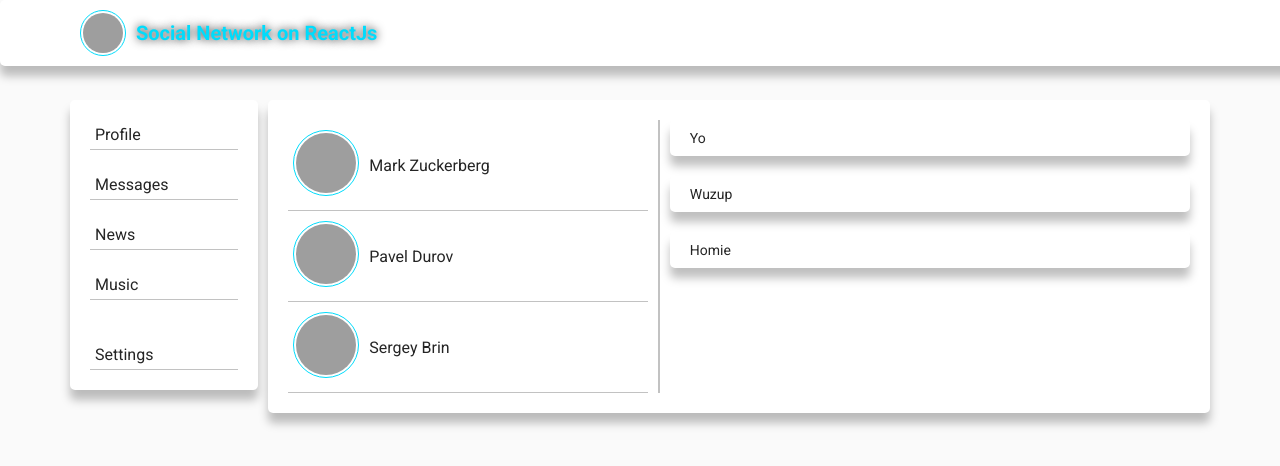
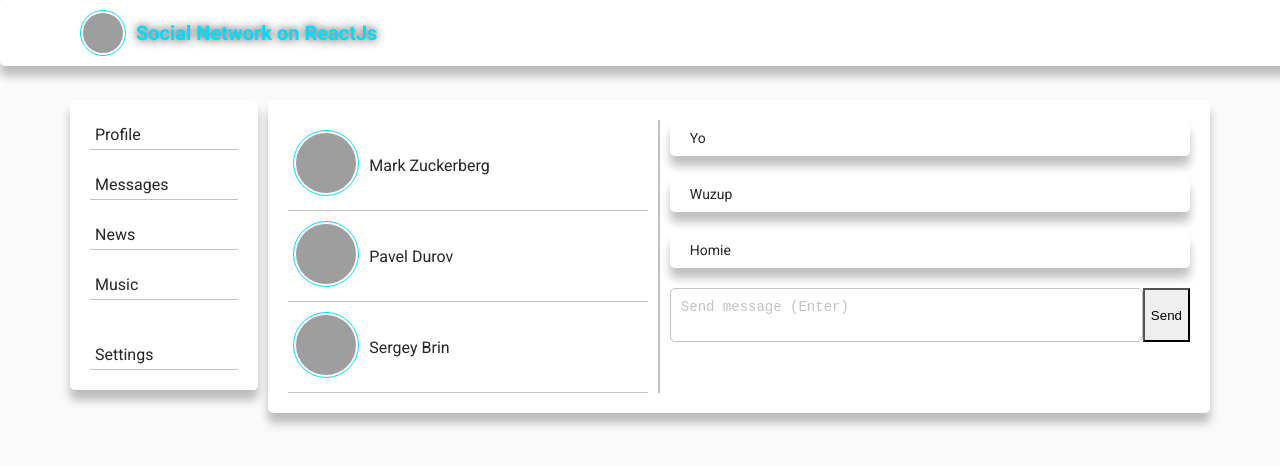
Before and after one commit to KTimoshkin/socialNetworkReactApp, a React (Create React App) app in the folder social-network-react-app/: page /messages in a window 1280 px wide. Shown: the top 466 px of the page. Built offline with nearby package versions, Linux system fonts and the light colour scheme; grey boxes are pictures that could not be loaded.

Commit message:
Add a send message functional

```diff
--- a/social-network-react-app/src/assets/js/App.jsx
+++ b/social-network-react-app/src/assets/js/App.jsx
@@ -3,7 +3,6 @@ import '../sass/App.sass'
 import Header from './components/Header/Header';
 import Sidebar from './components/Sidebar/Sidebar';
 import Content from './components/Content/Content';
-import {updateInputText} from "./services/state";
 
 function App(props) {
   return (
@@ -13,8 +12,7 @@ function App(props) {
                 <Sidebar></Sidebar>
                 <Content
                     state={props.state}
-                    addPost={props.addPost}
-                    updateInputText={updateInputText}
+                    dispatch={props.dispatch}
                 ></Content>
             </div>
       </div>
--- a/social-network-react-app/src/assets/js/components/Content/Content.jsx
+++ b/social-network-react-app/src/assets/js/components/Content/Content.jsx
@@ -3,7 +3,6 @@ import {Route} from 'react-router-dom';
 import Styles from './Content.module.sass'
 import Profile from './Profile/Profile'
 import Messages from './Messages/Messages'
-import {updateInputText} from "../../services/state";
 
 export default class Content extends Component{
     render() {
@@ -15,16 +14,16 @@ export default class Content extends Component{
                         () =>
                             <Profile
                                 profilePage={this.props.state.ProfilePage}
-                                addPost={this.props.addPost}>
-                                updateInputText={updateInputText}
-                            </Profile>
+                                dispatch={this.props.dispatch}
+                            ></Profile>
                     } exact></Route>
                 <Route
                     path="/messages"
                     render={
                         () =>
                             <Messages
-                                state={this.props.state.MessagesPage}
+                                messagePage={this.props.state.MessagesPage}
+                                dispatch={this.props.dispatch}
                             ></Messages>
                     }>
                 </Route>
--- a/social-network-react-app/src/assets/js/components/Content/Messages/Dialogues/Dialogues.jsx
+++ b/social-network-react-app/src/assets/js/components/Content/Messages/Dialogues/Dialogues.jsx
@@ -1,6 +1,7 @@
 import React, {Component} from 'react';
 import Styles from './Dialogues.module.sass';
 import Dialog from './Dialog/Dialog'
+import {onInputMessageTextActionCreator, sendMessageActionCreator} from "../../../../services/messagesReducer";
 
 export default class Dialogues extends Component{
     dialoguesElements = this.props.dialoguesData.map((element) => {
@@ -11,10 +12,40 @@ export default class Dialogues extends Component{
         );
     });
 
+    newMessageElement = React.createRef();
+
+    onHotKeyDown = (e) => {
+        if(e.key === 'Enter') {
+            this.sendMessage();
+        }
+    };
+
+    onInputMessageText = () => {
+        let newMessageText = this.newMessageElement.current.value;
+        this.props.dispatch(onInputMessageTextActionCreator(newMessageText))
+    };
+
+    sendMessage = () => {
+        let newMessageText = this.newMessageElement.current.value;
+        if (newMessageText){
+            this.props.dispatch(sendMessageActionCreator());
+        }
+    };
+
     render() {
         return(
             <div className={Styles.dialogues}>
                 {this.dialoguesElements}
+                <div className={Styles.sendMessage}>
+                    <textarea
+                        onChange={this.onInputMessageText}
+                        onKeyDown={this.onHotKeyDown}
+                        ref={this.newMessageElement}
+                        value={this.props.inputMessageText}
+                        placeholder="Send message (Enter)">
+                    </textarea>
+                    <button onClick={this.sendMessage}>Send</button>
+                </div>
             </div>
         );
     }
--- a/social-network-react-app/src/assets/js/components/Content/Messages/Dialogues/Dialogues.module.sass
+++ b/social-network-react-app/src/assets/js/components/Content/Messages/Dialogues/Dialogues.module.sass
@@ -1,3 +1,17 @@
 .dialogues
   grid-area: d
   background-color: #fff
+  .sendMessage
+    display: flex
+    flex-direction: row
+    textarea
+      width: 90%
+      display: block
+      border: 1px solid #c2c2c2
+      padding: 10px
+      border-radius: 5px
+      resize: none
+      color: #252525
+      font-size: 14px
+      &::placeholder
+        color: #c2c2c2
--- a/social-network-react-app/src/assets/js/components/Content/Messages/Messages.jsx
+++ b/social-network-react-app/src/assets/js/components/Content/Messages/Messages.jsx
@@ -7,8 +7,8 @@ export default class Messages extends Component{
     render() {
         return(
             <div className={Styles.messages}>
-                <Members membersData={this.props.state.membersData}></Members>
-                <Dialogues dialoguesData={this.props.state.dialoguesData}></Dialogues>
+                <Members membersData={this.props.messagePage.membersData}></Members>
+                <Dialogues dialoguesData={this.props.messagePage.dialoguesData} dispatch={this.props.dispatch}></Dialogues>
             </div>
 
         );
--- a/social-network-react-app/src/assets/js/components/Content/Profile/Profile.jsx
+++ b/social-network-react-app/src/assets/js/components/Content/Profile/Profile.jsx
@@ -2,7 +2,6 @@ import React, {Component} from 'react';
 import Styles from './Profile.module.sass'
 import Profileinfo from './Profileinfo/Profileinfo'
 import Posts from './Posts/Posts'
-import {updateInputText} from "../../../services/state";
 
 export default class Profile extends Component{
     render() {
@@ -12,9 +11,8 @@ export default class Profile extends Component{
                 <Posts
                     postsData={this.props.profilePage.postsData}
                     inputPostText={this.props.profilePage.inputPostText}
-                    addPost={this.props.addPost}
-                    updateInputText={updateInputText}>
-                </Posts>
+                    dispatch={this.props.dispatch}
+                ></Posts>
             </div>
         );
     }
--- /dev/null
+++ b/social-network-react-app/src/assets/js/services/messagesReducer.js
@@ -0,0 +1,35 @@
+const SEND_MESSAGE = 'SEND-MESSAGE';
+const UPDATE_INPUT_MESSAGE_TEXT = 'UPDATE-INPUT-MESSAGE-TEXT';
+
+export const messagesReducer = (state, action) => {
+    switch (action.type){
+        case SEND_MESSAGE:
+            let newDialog = {
+                id: 4,
+                dialogMessage: state.inputMessageText
+            };
+            state.dialoguesData.push(newDialog);
+            state.inputMessageText = '';
+            return state;
+
+        case UPDATE_INPUT_MESSAGE_TEXT:
+            state.inputMessageText = action.newInputMessageText;
+            return state;
+
+        default:
+            return state;
+    }
+};
+
+export const sendMessageActionCreator = () => {
+    return {
+        type: SEND_MESSAGE
+    }
+};
+
+export const onInputMessageTextActionCreator = (newMessageText) => {
+    return {
+        type: UPDATE_INPUT_MESSAGE_TEXT,
+        newInputMessageText: newMessageText
+    }
+};
--- /dev/null
+++ b/social-network-react-app/src/assets/js/services/profileReducer.js
@@ -0,0 +1,36 @@
+const ADD_POST = 'ADD-POST';
+const UPDATE_INPUT_POST_TEXT = 'UPDATE-INPUT-POST-TEXT';
+
+export const profileReducer = (state, action) => {
+    switch (action.type){
+        case ADD_POST:
+            let newPost = {
+                id: 5,
+                postText: state.inputPostText
+            };
+            state.postsData.push(newPost);
+            state.inputPostText = '';
+            return state;
+
+        case UPDATE_INPUT_POST_TEXT:
+            state.inputPostText = action.newInputPostText;
+            return state;
+
+        default:
+            return state;
+    }
+};
+
+
+export const addPostActionCreator = () => {
+    return {
+        type: ADD_POST
+    }
+};
+
+export const onInputPostTextActionCreator = (newPostText) => {
+    return {
+        type: UPDATE_INPUT_POST_TEXT,
+        newInputPostText: newPostText
+    }
+};
--- a/social-network-react-app/src/assets/js/services/state.js
+++ b/social-network-react-app/src/assets/js/services/state.js
@@ -1,8 +1,8 @@
-let rerenderEntireTree = () => {
-    console.log('func is state')
-}
+import {profileReducer} from "./profileReducer";
+import {messagesReducer} from "./messagesReducer";
 
-let state = {
+let store = {
+    _state: {
         ProfilePage: {
             postsData: [
                 {id: 1, postText: "It's second post"},
@@ -21,27 +21,29 @@ let state = {
                 {id: 1, memberSrc: "https://upload.wikimedia.org/wikipedia/commons/thumb/f/fc/MarkZuckerberg-crop.jpg/210px-MarkZuckerberg-crop.jpg", memberName: "Mark Zuckerberg"},
                 {id: 2, memberSrc: "http://ki.ill.in.ua/m/670x450/24422730.jpg", memberName: "Pavel Durov"},
                 {id: 3, memberSrc: "https://www.searchengines.ru/wp-content/uploads/2018/07/google-sergey-brin-9982.jpg", memberName: "Sergey Brin"}
-        ]
+            ],
+            inputMessageText: ''
         },
+    },
+
+    _callSubscriber(){
+        console.log('func is state')
+    },
+
+    subscribe(observer) {
+        this._callSubscriber = observer;
+    },
+
+    getState() {
+        return this._state;
+    },
+
+    dispatch(action) {
+        this._state.ProfilePage = profileReducer(this._state.ProfilePage, action);
+        this._state.MessagesPage = messagesReducer(this._state.MessagesPage, action);
+
+        this._callSubscriber(this._state);
+    }
 };
 
-export const addPost = () => {
-    let newPost = {
-        id: 5,
-        postText: state.ProfilePage.inputPostText
-    };
-    state.ProfilePage.postsData.push(newPost);
-    rerenderEntireTree(state);
-    state.ProfilePage.inputPostText = '';
-};
-
-export const updateInputText = (newInputText)=> {
-    state.ProfilePage.inputPostText = newInputText;
-    rerenderEntireTree(state);
-};
-
-export const subscribe = (observer) => {
-    rerenderEntireTree = observer; //наблюдатель
-}
-
-export default state;
+export default store;
--- a/social-network-react-app/src/index.js
+++ b/social-network-react-app/src/index.js
@@ -1,16 +1,15 @@
 import React from 'react';
 import ReactDOM from 'react-dom';
-import state from './assets/js/services/state';
 import {BrowserRouter} from 'react-router-dom';
-import {addPost, updateInputText, subscribe} from './assets/js/services/state';
+import store from './assets/js/services/state';
 import App from './assets/js/App';
 
 let rerenderEntireTree = (state)=> {
     ReactDOM.render(
         <BrowserRouter>
-            <App state={state} addPost={addPost} updateInputText={updateInputText}/>
+            <App state={state} dispatch={store.dispatch.bind(store)}/>
         </BrowserRouter>, document.getElementById('root'));
 };
 
-rerenderEntireTree(state);
-subscribe(rerenderEntireTree);
+rerenderEntireTree(store.getState());
+store.subscribe(rerenderEntireTree);
```
Also changed, not shown: social-network-react-app/src/assets/js/components/Content/Profile/Posts/Posts.jsx (+6 -5 lines). Lines whose indentation alone changed are shown as unchanged.
